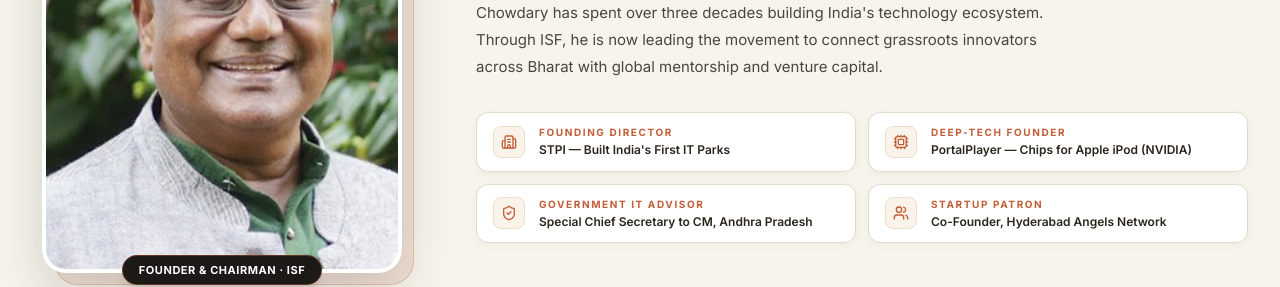
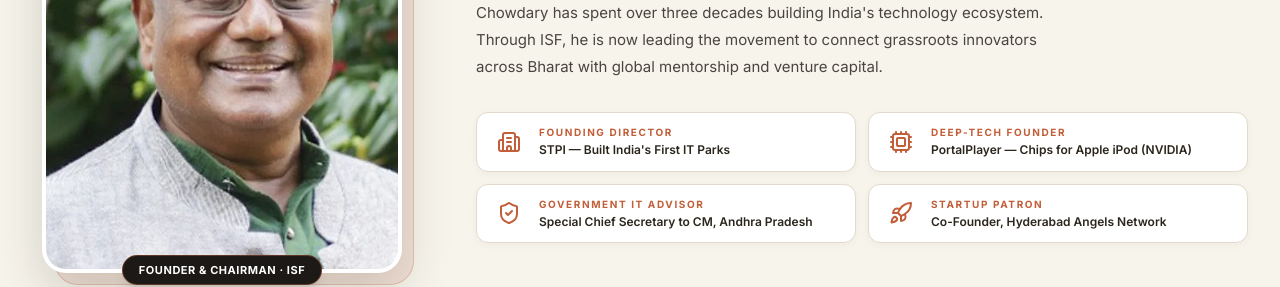
Before and after one commit to comapny230-code/ISF-Main-Port, a Next.js app: page / in a window 1280 px wide. Shown: the part 2440-2727 px from the top of the page. Built offline with nearby package versions, Linux system fonts and the light colour scheme; no server answers.

Commit message:
fix(founder): use crisp vector icons and remove container background box

```diff
--- a/src/components/home/ISFFounderSection.tsx
+++ b/src/components/home/ISFFounderSection.tsx
@@ -1,5 +1,5 @@
 import Image from "next/image";
-import { Building2, Cpu, ShieldCheck, Users } from "lucide-react";
+import { Building2, Cpu, ShieldCheck, Rocket } from "lucide-react";
 import { Container } from "../common/Container";
 
 const credentials = [
@@ -19,7 +19,7 @@ const credentials = [
     detail: "Special Chief Secretary to CM, Andhra Pradesh",
   },
   {
-    icon: Users,
+    icon: Rocket,
     label: "Startup Patron",
     detail: "Co-Founder, Hyderabad Angels Network",
   },
@@ -93,8 +93,8 @@ export function ISFFounderSection() {
                     key={c.label + c.detail}
                     className="flex items-center gap-3.5 rounded-xl border border-[#e3d9cc] bg-white px-4 py-3 shadow-[0_2px_8px_rgba(43,37,28,0.04)] hover:border-[#c25e38]/35 transition-colors"
                   >
-                    <div className="w-8 h-8 rounded-lg bg-[#faf3ea] border border-[#ecdccb] flex items-center justify-center shrink-0 text-[#c25e38]">
-                      <IconComponent className="w-4 h-4" />
+                    <div className="w-8 h-8 flex items-center justify-center shrink-0 text-[#c25e38]">
+                      <IconComponent className="w-6 h-6" strokeWidth={2} />
                     </div>
                     <div className="min-w-0">
                       <span className="text-[10px] font-bold uppercase tracking-[0.16em] text-[#c25e38] block">
```
